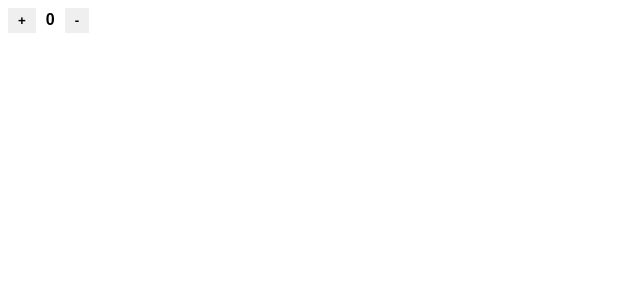
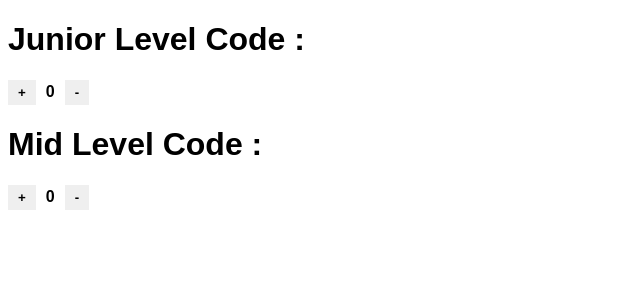
Before and after one commit to siavash-sattari/react-tutorial, a React (Create React App) app in the folder a4-hooks/: page / in a window 1280 px wide. Shown: the top 300 px of the page, without its empty margins (0-640 px from the left). Built offline with nearby package versions, Linux system fonts and the light colour scheme.

Commit message:
a4e4 - junior vs mid

```diff
--- a/a4-hooks/src/App.js
+++ b/a4-hooks/src/App.js
@@ -1,7 +1,8 @@
 import React from 'react';
 // import Main from './E01/Main';
-import Main from './E02/Main';
+// import Main from './E02/Main';
 // import Main from './E03/Main';
+import Main from './E04/Main';
 import './App.css';
 
 function App() {
--- /dev/null
+++ b/a4-hooks/src/E04/JuniorLevel.jsx
@@ -0,0 +1,27 @@
+import React, { useState } from 'react';
+
+const JuniorLevel = () => {
+  const [count, setCount] = useState(0);
+
+  const increase = () => {
+    setCount(count + 1);
+    setCount(count + 1);
+    console.log('Junior Level : ' + count);
+  };
+
+  const decrease = () => {
+    setCount(count - 1);
+    setCount(count - 1);
+    console.log('Junior Level : ' + count);
+  };
+
+  return (
+    <div>
+      <button onClick={increase}>+</button>
+      <span>{count}</span>
+      <button onClick={decrease}>-</button>
+    </div>
+  );
+};
+
+export default JuniorLevel;
--- /dev/null
+++ b/a4-hooks/src/E04/Main.css
@@ -0,0 +1,11 @@
+button {
+  border: navajowhite;
+  padding: 5px 10px;
+  font-weight: bold;
+  cursor: pointer;
+}
+
+span {
+  font-weight: bold;
+  margin: 0 10px;
+}
--- /dev/null
+++ b/a4-hooks/src/E04/Main.jsx
@@ -0,0 +1,17 @@
+import React from 'react';
+import JuniorLevel from './JuniorLevel';
+import MidLevel from './MidLevel';
+import './Main.css';
+
+const Main = () => {
+  return (
+    <div>
+      <h1>Junior Level Code :</h1>
+      <JuniorLevel />
+      <h1>Mid Level Code :</h1>
+      <MidLevel />
+    </div>
+  );
+};
+
+export default Main;
--- /dev/null
+++ b/a4-hooks/src/E04/MidLevel.jsx
@@ -0,0 +1,33 @@
+import React, { useEffect, useState } from 'react';
+
+const MidLevel = () => {
+  const [count, setCount] = useState(0);
+
+  const increase = () => {
+    setCount(prevCount => prevCount + 1);
+    setCount(prevCount => prevCount + 1);
+    console.log('Mid wedfcwedf : ' + count);
+
+  };
+
+  const decrease = () => {
+    setCount(prevCount => prevCount - 1);
+    setCount(prevCount => prevCount - 1);
+    console.log('Mid wefwefcwef : ' + count);
+
+  };
+
+  useEffect(() => {
+    console.log('Mid Level : ' + count);
+  }, [count]);
+
+  return (
+    <div>
+      <button onClick={increase}>+</button>
+      <span>{count}</span>
+      <button onClick={decrease}>-</button>
+    </div>
+  );
+};
+
+export default MidLevel;
```
